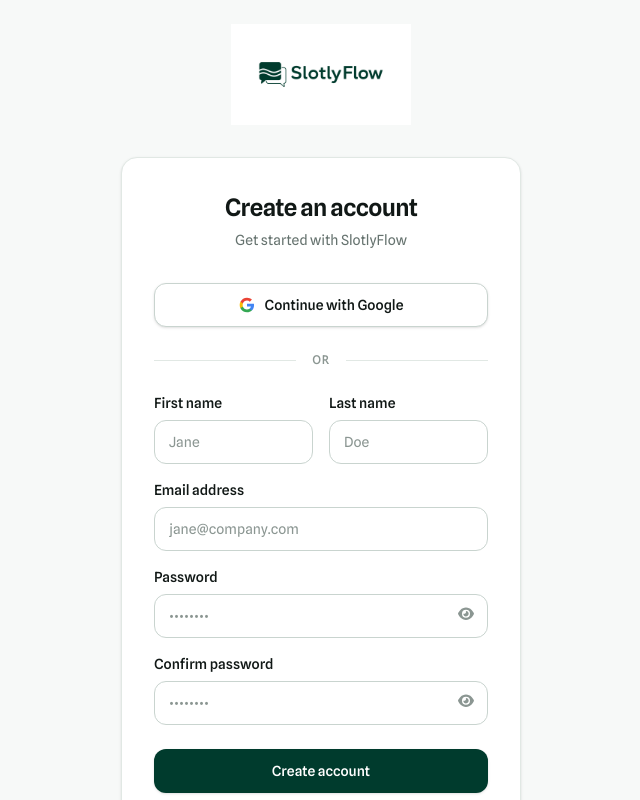
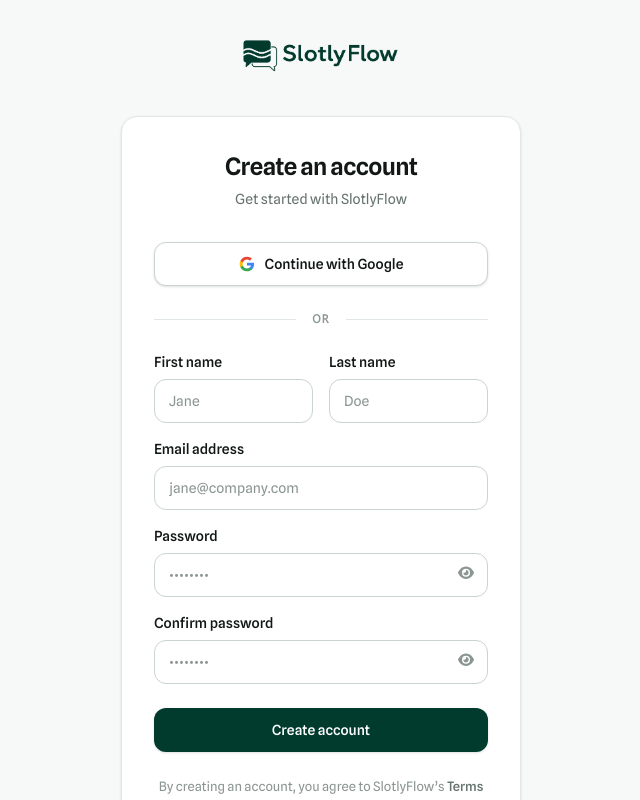
Before and after one commit to PraktikalWeb/slotlyflow, a Next.js app in the folder apps/web/: page /sign-up in a window 1280 px wide. Shown: the top 800 px of the page, without its empty margins (319-959 px from the left). Built offline with nearby package versions, Linux system fonts and the light colour scheme.

Commit message:
fix production email logo path and auth branding

```diff
--- a/apps/web/app/sign-in/sign-in-screen.tsx
+++ b/apps/web/app/sign-in/sign-in-screen.tsx
@@ -86,12 +86,9 @@ export function SignInScreen({ isAdmin = false }: { isAdmin?: boolean } = {}) {
     <div className="relative min-h-screen bg-[var(--canvas)] flex flex-col items-center justify-center p-6">
       <div className="w-full max-w-[400px] flex justify-center mb-8">
         <img
-          src="/slotlyflow-official-full-logo.png"
+          src="/slotlyflow-logo-transparent.png"
           alt="SlotlyFlow"
           className="w-[180px] h-auto object-contain"
-          onError={(event) => {
-            event.currentTarget.src = '/slotlyflow-logo-transparent.png';
-          }}
         />
       </div>
 
--- a/apps/web/app/sign-up/page.tsx
+++ b/apps/web/app/sign-up/page.tsx
@@ -127,13 +127,9 @@ export default function SignUpPage() {
     <div className="relative min-h-screen bg-[var(--canvas)] flex flex-col items-center justify-center p-6">
       <div className="w-full max-w-[400px] flex justify-center mb-8 cursor-pointer" onClick={() => router.push('/')}>
         <img
-          src="/slotlyflow-official-full-logo.png"
+          src="/slotlyflow-logo-transparent.png"
           alt="SlotlyFlow"
           className="w-[180px] h-auto object-contain"
-          onError={(e) => {
-            const target = e.target as HTMLImageElement;
-            target.src = '/slotlyflow-logo-transparent.png';
-          }}
         />
       </div>
 
```
Also changed, not shown: 1 other file (tests, documents, lock files or other folders).
